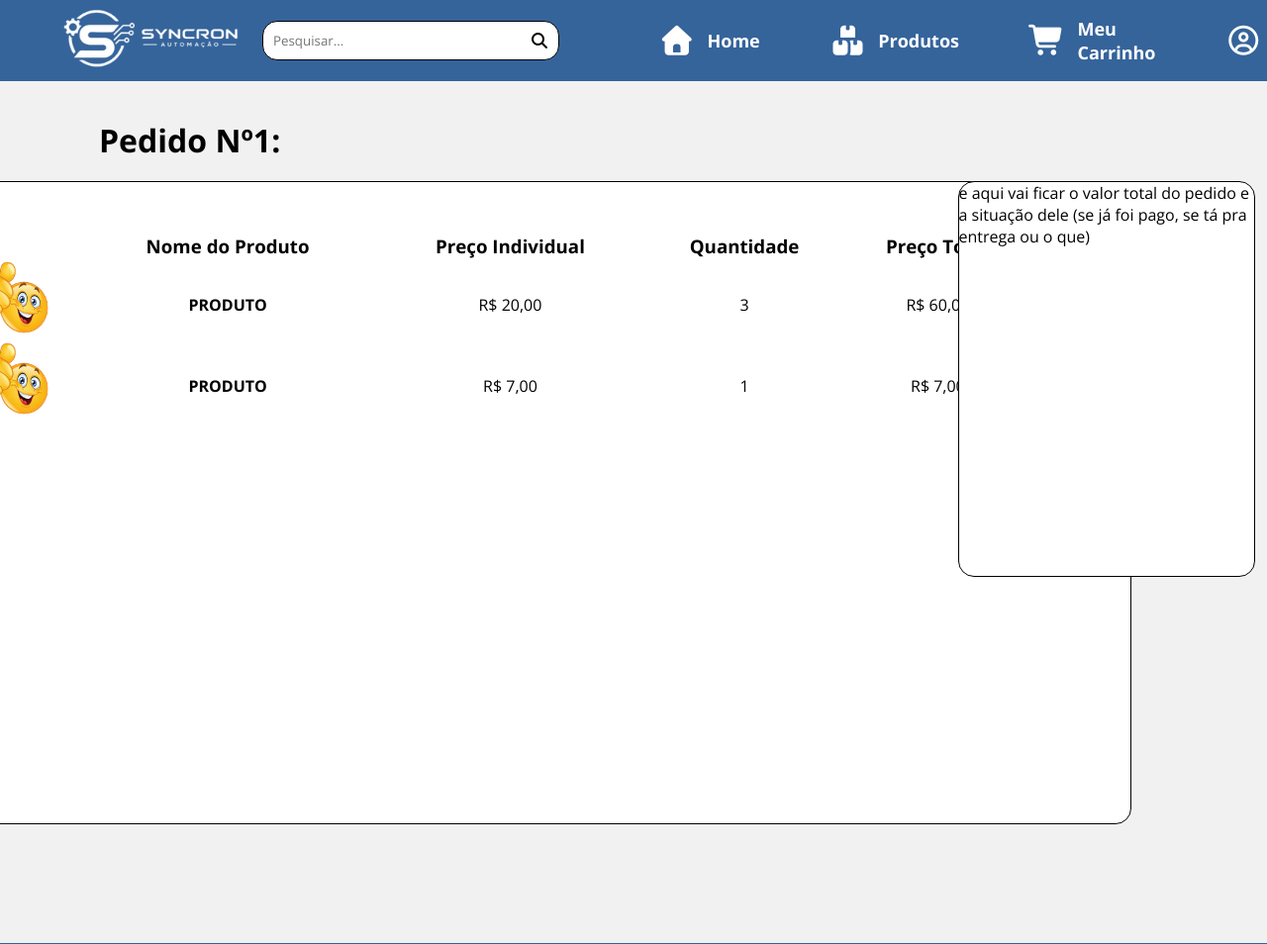
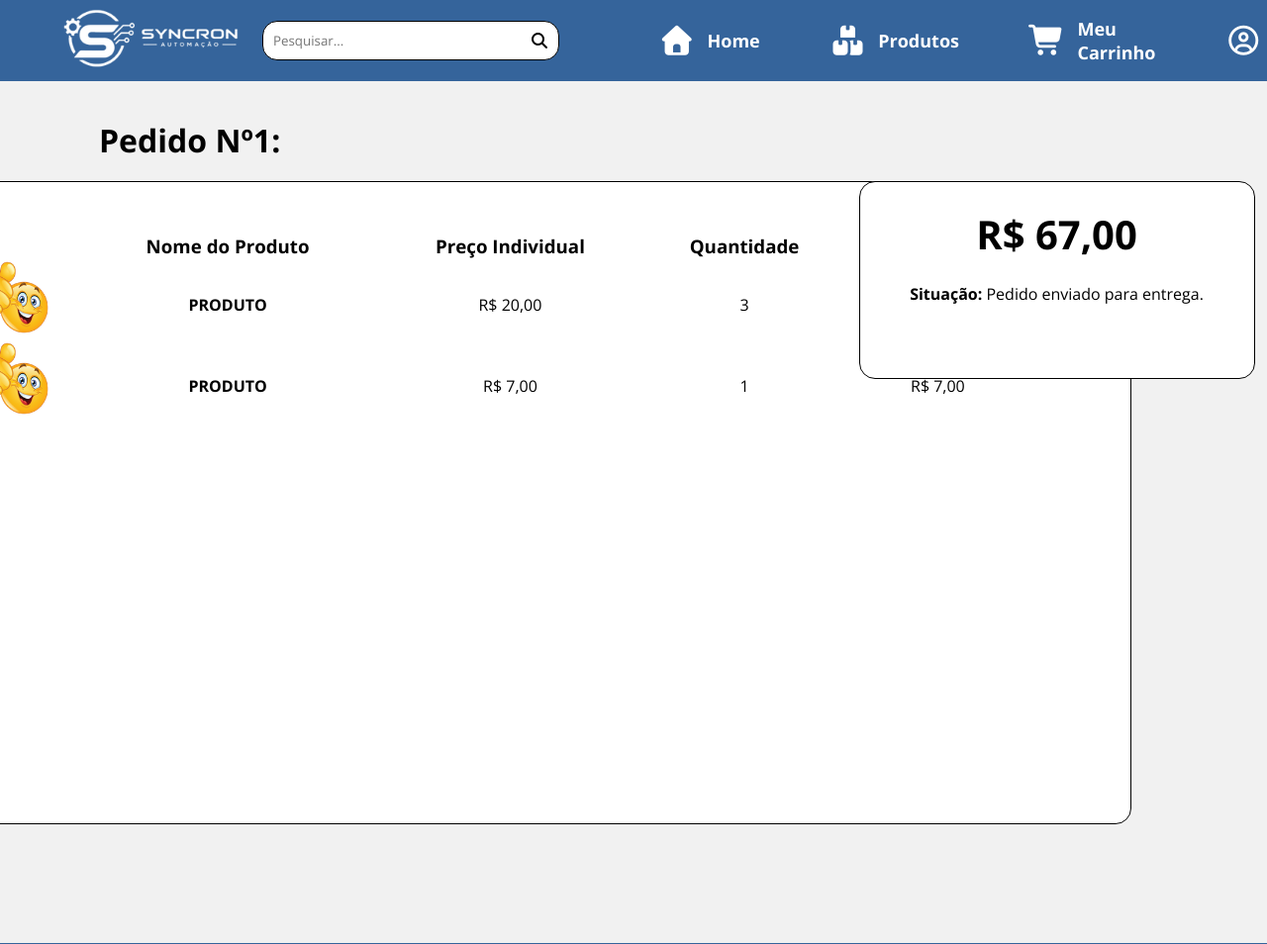
Before and after one commit to Araujosp/Syncron-Automacao, a PHP site: page /pages/detalhes-pedido.php in a window 1280 px wide. Shown: the top 954 px of the page at 99% size. Run offline with PHP 8.4, Linux system fonts and the light colour scheme; some libraries are stand-ins or nearby versions.

Commit message:
Front-end da área do cliente finalizado.

```diff
--- a/assets/detalhes-pedido.css
+++ b/assets/detalhes-pedido.css
@@ -34,13 +34,13 @@
         }
 
         .situation-box{
-            width: 300px;
-            height: 400px;
+            width: 400px;
+            height: 200px;
             background-color: #ffffff;
-            margin-bottom: 250px;
+            margin-bottom: 450px;
             border: 1px solid #000000;
             border-radius: 1rem;
-            margin-left: -200px;
+            margin-left: -300px;
         }
 
         /* Área dos Detalhes do Pedido*/
@@ -69,3 +69,12 @@
         }
 
         /* Área da Situação do Pedido */
+        .full-price{
+            margin-top: 25px;
+            font-size: 40px;
+            text-align: center;
+        }
+
+        .situation{
+            text-align: center;
+        }
--- a/pages/detalhes-pedido.php
+++ b/pages/detalhes-pedido.php
@@ -45,7 +45,9 @@
                 </div>
 
                 <div class="situation-box">
-                    <p>e aqui vai ficar o valor total do pedido e a situação dele (se já foi pago, se tá pra entrega ou o que)</p>
+                    <h2 class="full-price">R$ 67,00</h2>
+                    <br>
+                    <p class="situation"><b class="situation-title">Situação:</b> Pedido enviado para entrega.</p>
                 </div>
         </section>
 
```
